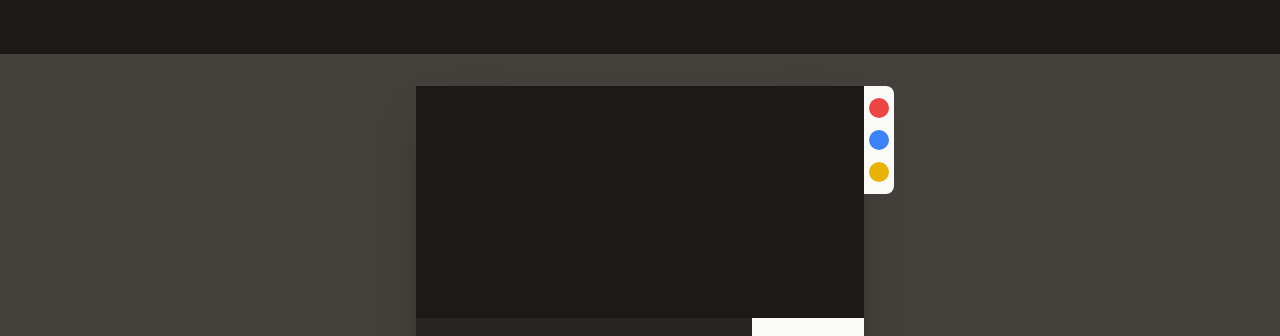
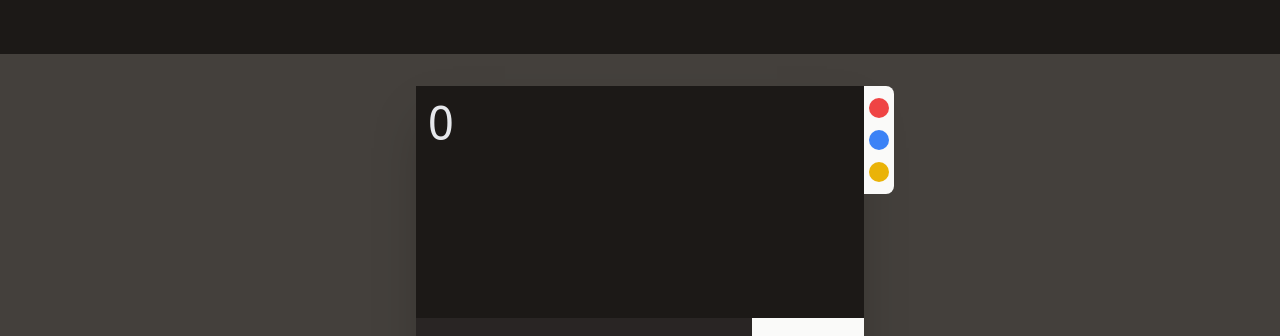
Before and after one commit to javierlnmn/react-calc, a React (Vite) app: page /calculator in a window 1280 px wide. Shown: the part 1146-1482 px from the top of the page. Built offline with nearby package versions, Linux system fonts and the light colour scheme.

Commit message:
Code improvements

```diff
--- a/src/components/calculator/Calculator.tsx
+++ b/src/components/calculator/Calculator.tsx
@@ -1,4 +1,4 @@
-import { useEffect, useState } from "react";
+import { useState } from "react";
 
 import CalculatorButton from "./CalculatorButton";
 import { CalculatorButtonTheme } from "./CalculatorButtonTheme.d";
@@ -7,19 +7,19 @@ import { CalculatorButtonProps } from "./CalculatorButton";
 import { Operation } from "src/types";
 
 const Calculator = (): JSX.Element => {
-    const [currentValue, setCurrentValue] = useState<number | undefined>();
-    const [previousValue, setPreviousValue] = useState<number | undefined>();
+    const [currentValue, setCurrentValue] = useState<number>(0);
+    const [previousValue, setPreviousValue] = useState<number>(0);
     const [currentOperation, setCurrentOperation] = useState<Operation | undefined>();
     const [decimalEnabled, setDecimalEnabled] = useState<boolean>(false);
     const [decimalPlaces, setDecimalPlaces] = useState<number>(0);
 
     const updateCurrentValue = (value: number): void => {
         if (decimalEnabled) {
-            const newValue = (currentValue ?? 0) + value / Math.pow(10, decimalPlaces + 1);
+            const newValue = (currentValue) + value / Math.pow(10, decimalPlaces + 1);
             setCurrentValue(roundToDecimal(newValue, 20));
             setDecimalPlaces(decimalPlaces + 1);
         } else {
-            setCurrentValue((currentValue ?? 0) * 10 + value);
+            setCurrentValue((currentValue) * 10 + value);
         }
     }
 
@@ -40,7 +40,7 @@ const Calculator = (): JSX.Element => {
             setPreviousValue(currentOperation.perform(previousValue, currentValue));
         }
 
-        setCurrentValue(undefined);
+        setCurrentValue(0);
         setCurrentOperation(operator);
         setDecimalEnabled(false);
         setDecimalPlaces(0);
@@ -62,8 +62,8 @@ const Calculator = (): JSX.Element => {
     }
 
     const clearCalculator = (): void => {
-        setPreviousValue(undefined);
-        setCurrentValue(undefined);
+        setPreviousValue(0);
+        setCurrentValue(0);
         setCurrentOperation(undefined);
         setDecimalEnabled(false);
         setDecimalPlaces(0);
@@ -75,7 +75,7 @@ const Calculator = (): JSX.Element => {
         }
 
         setCurrentValue(currentOperation.perform(previousValue, currentValue));
-        setPreviousValue(undefined);
+        setPreviousValue(0);
         setCurrentOperation(undefined);
         setDecimalEnabled(false);
         setDecimalPlaces(0);
```
